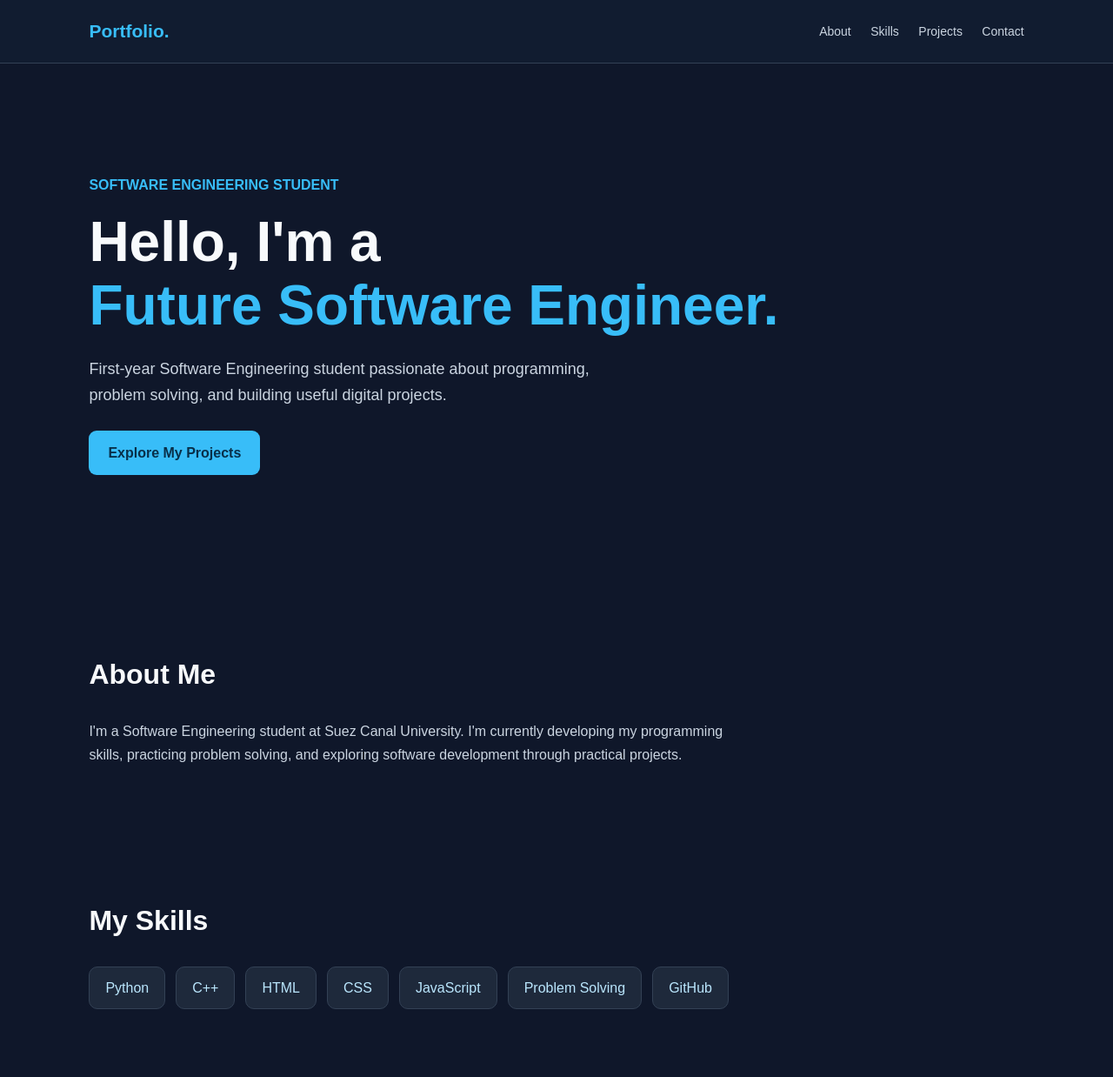
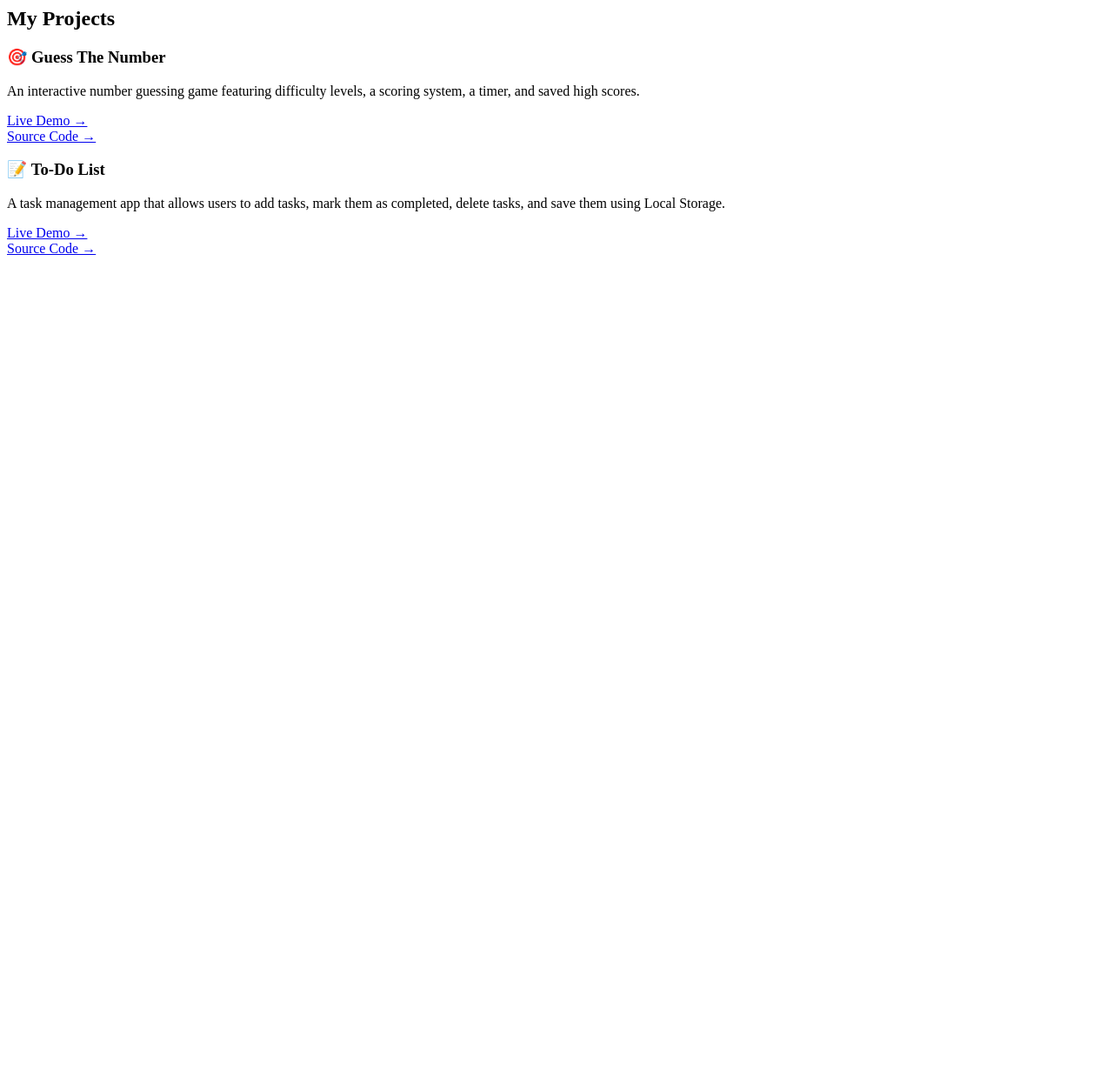
Before and after one commit to zeyadrefaat198-art/portfolio, a plain HTML site: page index.html in a window 1280 px wide. Shown: the top 1238 px of the page at 87% size. After the commit the page ends 800 px from the top, so only its background shows below. Drawn offline with Linux system fonts and the light colour scheme.

Commit message:
Add To-Do List project to portfolio

```diff
--- a/index.html
+++ b/index.html
@@ -1,244 +1,3 @@
-
-<!DOCTYPE html>
-<html lang="en">
-<head>
-<meta charset="UTF-8">
-<meta name="viewport" content="width=device-width, initial-scale=1.0">
-<meta name="description" content="Personal portfolio of a Software Engineering student.">
-<title>My Portfolio | Software Engineer</title>
-
-<style>
-* {
-  box-sizing: border-box;
-  margin: 0;
-  padding: 0;
-}
-
-html {
-  scroll-behavior: smooth;
-}
-
-body {
-  font-family: Arial, sans-serif;
-  background: #0f172a;
-  color: #f8fafc;
-  line-height: 1.7;
-}
-
-nav {
-  position: sticky;
-  top: 0;
-  z-index: 10;
-  display: flex;
-  justify-content: space-between;
-  align-items: center;
-  padding: 18px 8%;
-  background: #111c30;
-  border-bottom: 1px solid #334155;
-}
-
-.logo {
-  color: #38bdf8;
-  font-size: 21px;
-  font-weight: bold;
-}
-
-nav a {
-  color: #cbd5e1;
-  text-decoration: none;
-  margin-left: 18px;
-  font-size: 14px;
-}
-
-nav a:hover {
-  color: #38bdf8;
-}
-
-section {
-  padding: 75px 8%;
-}
-
-.hero {
-  min-height: 75vh;
-  display: flex;
-  flex-direction: column;
-  justify-content: center;
-  align-items: flex-start;
-}
-
-.hero .tag {
-  color: #38bdf8;
-  font-weight: bold;
-  margin-bottom: 15px;
-}
-
-.hero h1 {
-  font-size: clamp(36px, 7vw, 64px);
-  line-height: 1.15;
-  margin-bottom: 20px;
-}
-
-.hero h1 span {
-  color: #38bdf8;
-}
-
-.hero p {
-  max-width: 600px;
-  color: #cbd5e1;
-  font-size: 18px;
-}
-
-.btn {
-  display: inline-block;
-  margin-top: 25px;
-  padding: 12px 22px;
-  border-radius: 9px;
-  background: #38bdf8;
-  color: #082f49;
-  text-decoration: none;
-  font-weight: bold;
-}
-
-h2 {
-  font-size: 32px;
-  margin-bottom: 25px;
-}
-
-.about p {
-  max-width: 750px;
-  color: #cbd5e1;
-}
-
-.skills {
-  display: flex;
-  flex-wrap: wrap;
-  gap: 12px;
-}
-
-.skill {
-  background: #1e293b;
-  border: 1px solid #334155;
-  padding: 10px 18px;
-  border-radius: 10px;
-  color: #bae6fd;
-}
-
-.projects {
-  display: grid;
-  grid-template-columns: repeat(auto-fit, minmax(240px, 1fr));
-  gap: 20px;
-}
-
-.project {
-  background: #1e293b;
-  border: 1px solid #334155;
-  border-radius: 16px;
-  padding: 25px;
-  transition: transform 0.2s;
-}
-
-.project:hover {
-  transform: translateY(-5px);
-}
-
-.project h3 {
-  margin-bottom: 12px;
-  color: #38bdf8;
-}
-
-.project p {
-  color: #cbd5e1;
-}
-
-.project a {
-  display: inline-block;
-  margin-top: 18px;
-  color: #7dd3fc;
-  text-decoration: none;
-}
-
-.contact p {
-  color: #cbd5e1;
-}
-
-.contact a {
-  color: #38bdf8;
-  text-decoration: none;
-}
-
-footer {
-  text-align: center;
-  padding: 25px;
-  background: #111c30;
-  color: #94a3b8;
-}
-
-@media (max-width: 600px) {
-  nav {
-    padding: 15px 5%;
-  }
-
-  nav a {
-    margin-left: 9px;
-    font-size: 12px;
-  }
-
-  section {
-    padding: 55px 6%;
-  }
-}
-</style>
-</head>
-
-<body>
-
-<nav>
-  <div class="logo">Portfolio.</div>
-  <div>
-    <a href="#about">About</a>
-    <a href="#skills">Skills</a>
-    <a href="#projects">Projects</a>
-    <a href="#contact">Contact</a>
-  </div>
-</nav>
-
-<section class="hero">
-  <div class="tag">SOFTWARE ENGINEERING STUDENT</div>
-
-  <h1>Hello, I'm a<br><span>Future Software Engineer.</span></h1>
-
-  <p>
-    First-year Software Engineering student passionate about
-    programming, problem solving, and building useful digital projects.
-  </p>
-
-  <a class="btn" href="#projects">Explore My Projects</a>
-</section>
-
-<section class="about" id="about">
-  <h2>About Me</h2>
-
-  <p>
-    I'm a Software Engineering student at Suez Canal University.
-    I'm currently developing my programming skills, practicing
-    problem solving, and exploring software development through
-    practical projects.
-  </p>
-</section>
-
-<section id="skills">
-  <h2>My Skills</h2>
-
-  <div class="skills">
-    <div class="skill">Python</div>
-    <div class="skill">C++</div>
-    <div class="skill">HTML</div>
-    <div class="skill">CSS</div>
-    <div class="skill">JavaScript</div>
-    <div class="skill">Problem Solving</div>
-    <div class="skill">GitHub</div>
-  </div>
-</section>
 
 <section id="projects">
   <h2>My Projects</h2>
@@ -264,24 +23,27 @@ footer {
         Source Code →
       </a>
     </div>
+
+    <div class="project">
+      <h3>📝 To-Do List</h3>
+
+      <p>
+        A task management app that allows users to add tasks,
+        mark them as completed, delete tasks, and save them
+        using Local Storage.
+      </p>
+
+      <a href="https://zeyadrefaat198-art.github.io/todo-list/"
+         target="_blank" rel="noopener noreferrer">
+        Live Demo →
+      </a>
+
+      <br>
+
+      <a href="https://github.com/zeyadrefaat198-art/todo-list"
+         target="_blank" rel="noopener noreferrer">
+        Source Code →
+      </a>
+    </div>
   </div>
 </section>
-
-<section class="contact" id="contact">
-  <h2>Contact Me</h2>
-
-  <p>
-    GitHub:
-    <a href="https://github.com/zeyadrefaat198-art"
-       target="_blank" rel="noopener noreferrer">
-      github.com/zeyadrefaat198-art
-    </a>
-  </p>
-</section>
-
-<footer>
-  © 2026 My Portfolio. Built with HTML & CSS.
-</footer>
-
-</body>
-</html>
```
